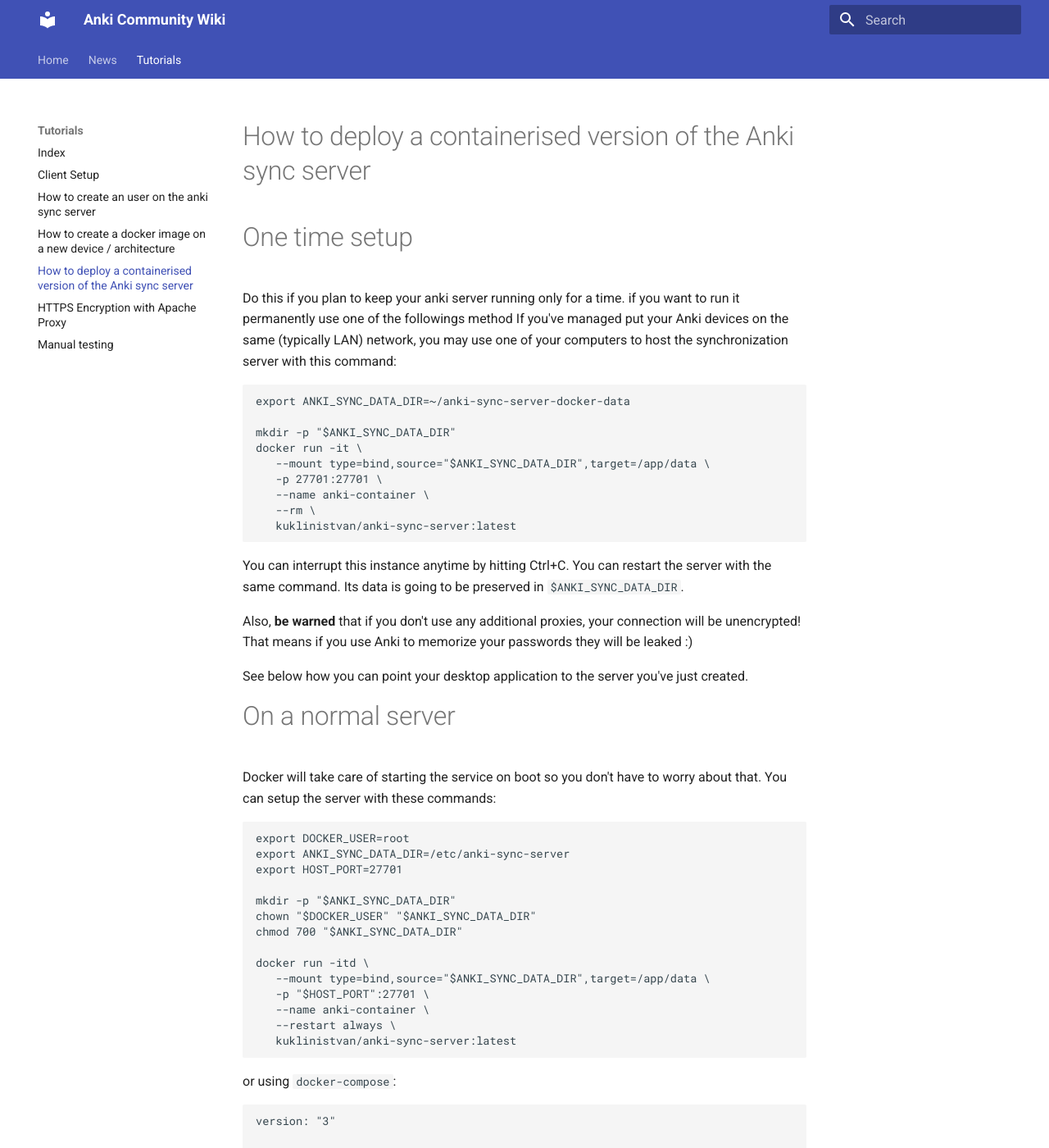
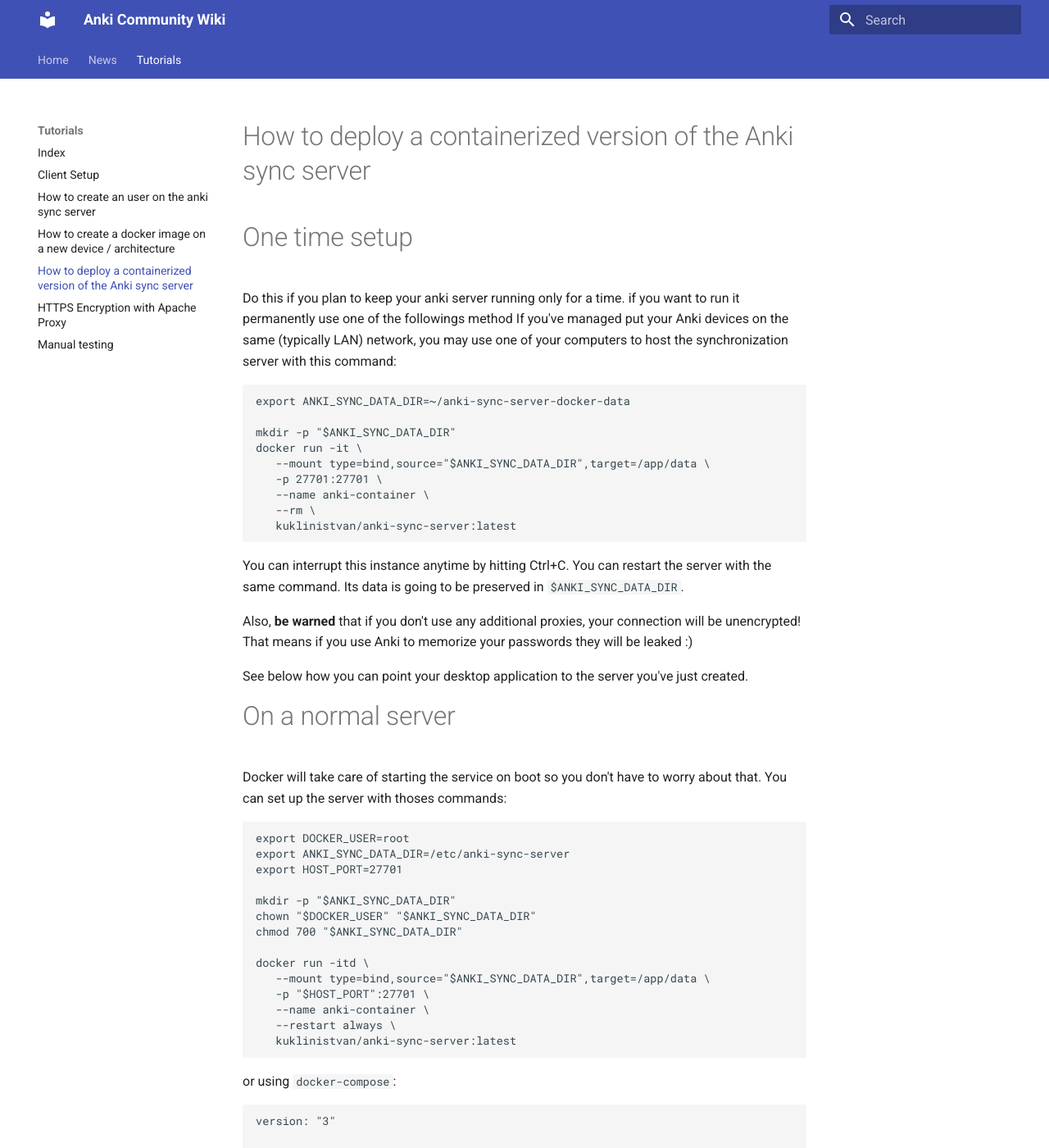
Before and after one commit to ankicommunity/ankicommunity.github.io, an MkDocs documentation site: the page built from docs/Tutorials/tutoDockerDeploy.md, in a window 1280 px wide and 1400 px high. Shown: the whole window at 82% size. Built offline with MkDocs 1.6.1 and Material for MkDocs 9.7.7, drawn with Linux system fonts in a browser that asks for light colours.

Commit message:
Update tutoDockerDeploy.md
fixed some typos

```diff
--- a/docs/Tutorials/tutoDockerDeploy.md
+++ b/docs/Tutorials/tutoDockerDeploy.md
@@ -1,4 +1,4 @@
-How to deploy a containerised version of the Anki sync server
+How to deploy a containerized  version of the Anki sync server
 ==============================================================
 # One time setup
 Do this if you plan to keep your anki server running only for a time. if you want to run it permanently use one of the followings method
@@ -22,7 +22,7 @@
 
 
 # On a normal server
-Docker will take care of starting the service on boot so you don't have to worry about that. You can setup the server with these commands:
+Docker will take care of starting the service on boot so you don't have to worry about that. You can set up the server with thoses commands:
 
     export DOCKER_USER=root
     export ANKI_SYNC_DATA_DIR=/etc/anki-sync-server
```
